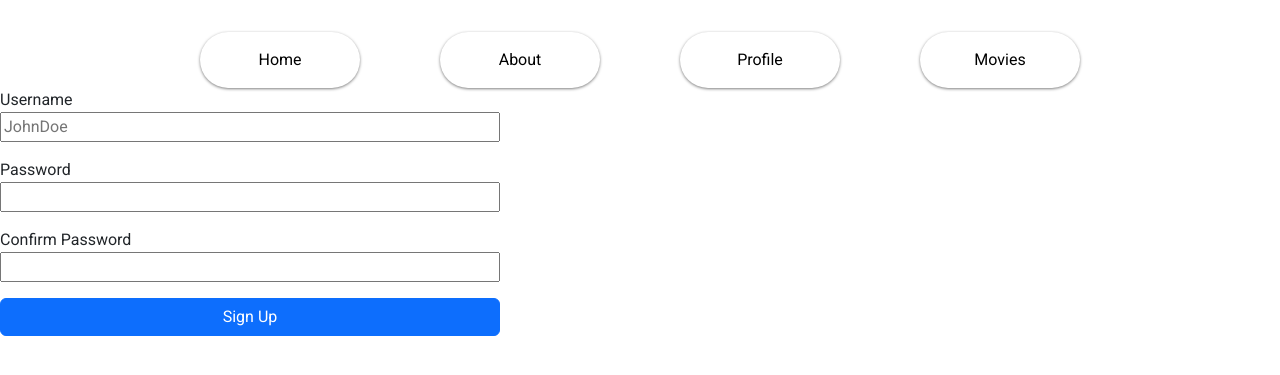
After one commit to EthanWalton-snlm/python-flask-sanlam-2025, a Flask app: page /signup in a window 1280 px wide. The commit adds this page. Shown: the top 375 px of the page. Run offline with Flask 3, Linux system fonts and the light colour scheme.

Commit message:
Day 28-30: Login & Signup

```diff
--- a/SEED_DATA.sql
+++ b/SEED_DATA.sql
@@ -7,6 +7,11 @@ CREATE TABLE movies (
     trailer NVARCHAR(255)
 );
 
+CREATE TABLE users (
+    id NVARCHAR(50) PRIMARY KEY,
+    username NVARCHAR(100),
+    password NVARCHAR(200),
+);
 
 INSERT INTO movies (id, name, poster, rating, summary, trailer)
 VALUES
--- a/app.py
+++ b/app.py
@@ -1,8 +1,11 @@
 from flask import Flask
+from flask_login import LoginManager
 from sqlalchemy.sql import text
 
 from config import Config
 from extensions import db
+from models.user import User
+from routes.auth_bp import auth_bp
 from routes.main_bp import main_bp
 from routes.movie_list_bp import movie_list_bp
 from routes.movies_bp import movies_bp
@@ -17,6 +20,14 @@ def create_app():
 
     db.init_app(app)
 
+    login_manager = LoginManager()
+    login_manager.init_app(app)
+    login_manager.login_view = "auth_bp.login_page"  # type: ignore
+
+    @login_manager.user_loader
+    def load_user(user_id):
+        return User.query.get(user_id)  # maintains tokens for specific users
+
     with app.app_context():
         try:
             result = db.session.execute(text("SELECT 1")).fetchall()
@@ -29,6 +40,7 @@ def create_app():
     app.register_blueprint(main_bp)
     app.register_blueprint(movies_bp, url_prefix="/movies")
     app.register_blueprint(movie_list_bp, url_prefix="/movie-list")
+    app.register_blueprint(auth_bp)
 
     return app
 
--- a/config.py
+++ b/config.py
@@ -7,4 +7,5 @@ load_dotenv()
 
 class Config:
     SQLALCHEMY_DATABASE_URI = environ.get("LOCAL_DATABASE_URL")
+    SECRET_KEY = environ.get("SECRET_KEY")
     SQL_ALCHEMY_TRACK_MODIFICATIONS = False
--- a/requirements.txt
+++ b/requirements.txt
@@ -2,6 +2,7 @@ blinker==1.9.0
 click==8.1.8
 colorama==0.4.6
 Flask==3.1.0
+Flask-Login==0.6.3
 Flask-SQLAlchemy==3.1.1
 greenlet==3.1.1
 itsdangerous==2.2.0
--- /dev/null
+++ b/routes/auth_bp.py
@@ -0,0 +1,80 @@
+from flask import Blueprint, redirect, render_template, request, url_for
+from flask_login import login_user
+from werkzeug.security import check_password_hash, generate_password_hash
+
+from extensions import db
+from models.user import User
+
+auth_bp = Blueprint("auth_bp", __name__)
+
+
+@auth_bp.get("/login")
+def login_page():
+    return render_template("login.html")
+
+
+@auth_bp.get("/signup")
+def signup_page():
+    return render_template("signup.html")
+
+
+@auth_bp.post("/login")
+def submit_login_page():
+    username = request.form.get("username")
+    password = request.form.get("password")
+
+    try:
+        if not username:
+            raise ValueError("Username must be filled")
+
+        if not password:
+            raise ValueError("Password must be filled")
+
+        user_from_db = User.query.filter_by(username=username).first()
+
+        if not (user_from_db and check_password_hash(user_from_db.password, password)):
+            raise ValueError("Credentials not valid")
+
+        login_user(
+            user_from_db
+        )  # Create token & store in cookies for that particular user
+
+        return redirect(url_for("movie_list_bp.movies_page"))
+    except Exception as e:
+        print(e)
+        db.session.rollback()
+        return redirect(url_for("auth_bp.login_page"))
+
+
+@auth_bp.post("/signup")
+def submit_signup_page():
+    username = request.form.get("username")
+    password = request.form.get("password")
+    confirm = request.form.get("confirm")
+
+    try:
+        if not username:
+            raise ValueError("Username must be filled")
+
+        if not password:
+            raise ValueError("Password must be filled")
+
+        if password != confirm:
+            raise ValueError("Password does not match")
+
+        hashed_password = generate_password_hash(password)
+
+        data = {
+            "username": username,
+            "password": hashed_password,
+        }
+
+        new_user = User(**data)
+        db.session.add(new_user)
+        db.session.commit()
+        # Todo: Take them to login page
+        return redirect(url_for("main_bp.hello_world"))
+    except Exception as e:
+        print(e)
+        db.session.rollback()
+        return redirect(url_for("auth_bp.signup_page"))
--- a/routes/main_bp.py
+++ b/routes/main_bp.py
@@ -1,6 +1,7 @@
 import json
 
 from flask import Blueprint, render_template
+from flask_login import login_required
 
 main_bp = Blueprint("main_bp", __name__)
 
@@ -14,13 +15,15 @@ def hello_world():
 
 
 @main_bp.get("/about")
+@login_required
 def about_page():
     return render_template("about.html", name=name, hobbies=hobbies)
 
 
 @main_bp.get("/profile")
+@login_required
 def profile_page():
-    with open("pokemon.json", "r") as file:
+    with open("profiles.json", "r") as file:
         profiles = json.load(file)
 
     return render_template("profile.html", profiles=profiles)
--- a/templates/base.html
+++ b/templates/base.html
@@ -13,15 +13,18 @@
     />
 
     <link
-      rel="stylesheet"
-      href="https://cdnjs.cloudflare.com/ajax/libs/font-awesome/6.7.2/css/all.min.css"
-    />
-
-    <link
       href="https://cdn.jsdelivr.net/npm/bootstrap@5.3.3/dist/css/bootstrap.min.css"
       rel="stylesheet"
       integrity="sha384-QWTKZyjpPEjISv5WaRU9OFeRpok6YctnYmDr5pNlyT2bRjXh0JMhjY6hW+ALEwIH"
       crossorigin="anonymous"
+    />
+
+    <link
+      rel="stylesheet"
+      href="https://cdnjs.cloudflare.com/ajax/libs/font-awesome/6.7.2/css/all.min.css"
+      integrity="sha512-Evv84Mr4kqVGRNSgIGL/F/aIDqQb7xQ2vcrdIwxfjThSH8CSR7PBEakCr51Ck+w+/U6swU2Im1vVX0SVk9ABhg=="
+      crossorigin="anonymous"
+      referrerpolicy="no-referrer"
     />
   </head>
   <style>
--- /dev/null
+++ b/templates/signup.html
@@ -0,0 +1,44 @@
+{% extends "base.html" %} {% block head_content %}
+<style>
+  .form-element {
+    display: flex;
+    flex-direction: column;
+  }
+
+  .form-container {
+    display: flex;
+    flex-direction: column;
+    gap: 16px;
+    max-width: 500px;
+  }
+</style>
+{% endblock %} {% block content %}
+
+<form
+  action="{{url_for('auth_bp.submit_signup_page')}}"
+  method="POST"
+  class="form-container"
+>
+  <div class="form-element">
+    <label for="username">Username</label>
+    <input
+      type="text"
+      placeholder="JohnDoe"
+      id="username"
+      required
+      name="username"
+    />
+  </div>
+  <div class="form-element">
+    <label for="password">Password</label>
+    <input type="password" id="password" required name="password" />
+  </div>
+  <div class="form-element">
+    <label for="confirm">Confirm Password</label>
+    <input type="password" id="confirm" required name="confirm" />
+  </div>
+
+  <button type="submit" class="btn btn-primary">Sign Up</button>
+</form>
+
+{% endblock %}
```
Also changed, not shown: models/user.py (added, +22 -0 lines), profiles.json (+6 -3 lines), routes/movie_list_bp.py (+25 -2 lines), routes/movies_bp.py (+24 -8 lines), templates/login.html (added, +40 -0 lines), templates/movie-list.html (+11 -1 lines), templates/profile.html (+11 -2 lines), test_password.py (added, +7 -0 lines).
